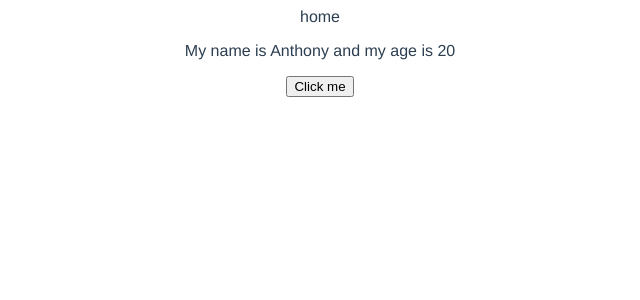
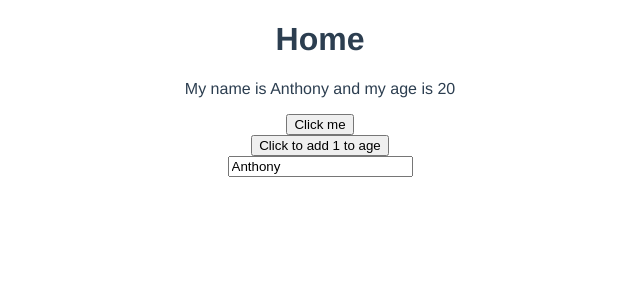
Before and after one commit to chiefJurist/vue-dojo-blogs, a Vue app: page / in a window 1280 px wide. Shown: the top 300 px of the page, without its empty margins (320-960 px from the left). Built offline with nearby package versions, Linux system fonts and the light colour scheme.

Commit message:
Using refs for reactivity

```diff
--- a/src/views/Home.vue
+++ b/src/views/Home.vue
@@ -1,10 +1,10 @@
 <template>
     <div class="home">
-        home
-        <p ref="para">
-            My name is {{ name }} and my age is {{ age }}
-        </p>
-        <button @click="handleClick">Click me</button>
+        <h1>Home</h1>
+        <p>My name is {{ name }} and my age is {{ age }}</p>
+        <button @click="handleClick">Click me</button><br>
+        <button @click="age++">Click to add 1 to age</button><br>
+        <input type="text" v-model="name">
     </div>
 </template>
 
@@ -14,22 +14,15 @@
     export default {
         name: 'Home',
         setup(){
-            console.log('setup')
-
-            //Using template refs in composition api
-            //Don't use the refs before you return them
-            const para = ref(null)
-            let name = "Anthony"
-            let age = 20
+            const name = ref("Anthony")
+            const age = ref(20)
 
             const handleClick = ()=> {
-                console.log(para, para.value)
-                //Work with the value and not just the name of the ref
-                para.value.classList.add('test')
-                para.value.textContent = "Hello, Ninjas"
+                name.value = "Luigi"
+                age.value = 35
             }
 
-            return{name, age, handleClick, para}
+            return{name, age, handleClick}
         }
     }
 </script>
```
